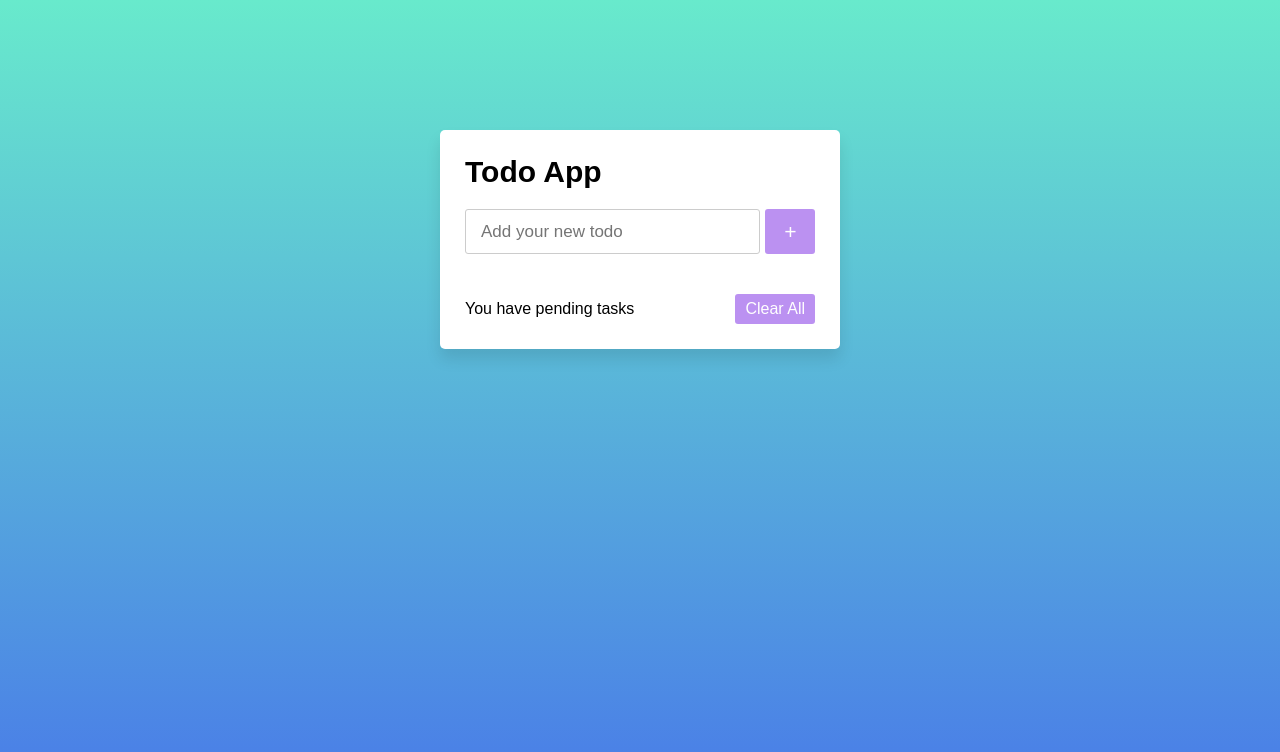
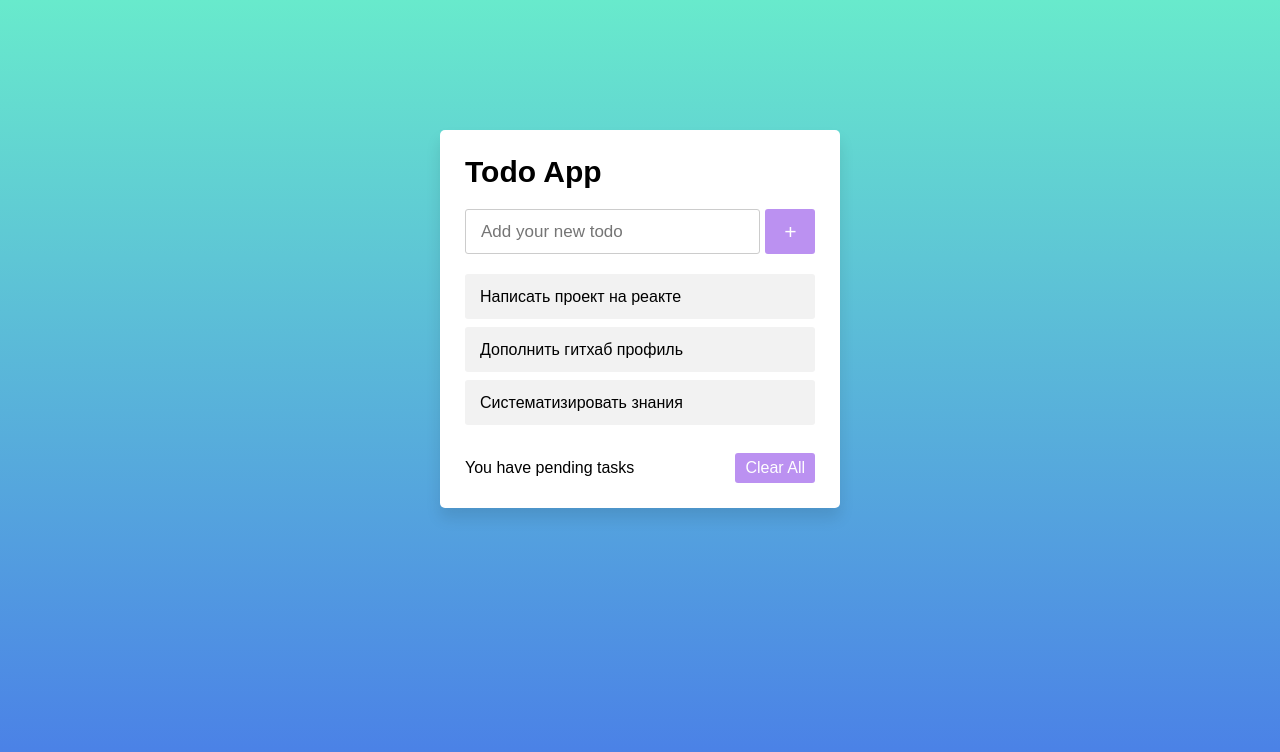
Before and after one commit to FedorLivshits/ToDoList-React, a React (Create React App) app: page / in a window 1280 px wide. Shown: the top 752 px of the page. Built offline with nearby package versions, Linux system fonts and the light colour scheme.

Commit message:
different components, map

```diff
--- a/src/App.js
+++ b/src/App.js
@@ -1,6 +1,6 @@
 import './App.css';
 import React from "react";
-import ToDoList from "./ToDoList/ToDoList";
+import ToDoList from "./Components/ToDoList";
 
 function App() {
     return (
--- /dev/null
+++ b/src/Components/ToDoList.jsx
@@ -0,0 +1,44 @@
+import React from "react";
+
+
+function ToDoList(props) {
+    let tasks = [
+        {id: 1, taskText: 'Написать проект на реакте', isDone: false},
+        {id: 2, taskText: 'Дополнить гитхаб профиль', isDone: false},
+        {id: 3, taskText: 'Систематизировать знания', isDone: false},
+    ]
+    let tasksElements = tasks.map(t => (<Task id={t.id} taskText={t.taskText} isDone={t.isDone}/>))
+    return (
+        <div className="wrapper">
+            <header>Todo App</header>
+            <ToDoInput/>
+            <ul className="todoList">
+            {tasksElements}
+            </ul>
+            <div className="footer">
+                <span>You have <span className="pendingTasks">
+                </span>pending tasks</span>
+                <button>Clear All</button>
+            </div>
+        </div>
+
+    )
+
+}
+
+function ToDoInput(props) {
+    return (
+        <div className="inputField">
+            <input type="text" placeholder="Add your new todo"/>
+            <button><i className="fas fa-plus">+</i></button>
+        </div>
+    )
+}
+
+function Task(props) {
+    return (
+        <li>{props.taskText}</li>
+    )
+}
+
+export default ToDoList;
--- a/src/ToDoList/ToDoList.jsx
+++ /dev/null
@@ -1,25 +0,0 @@
-import React from "react";
-
-function ToDoList() {
-
-    return (
-        <div className="wrapper">
-            <header>Todo App</header>
-            <div className="inputField">
-                <input type="text" placeholder="Add your new todo"/>
-                <button><i className="fas fa-plus">+</i></button>
-            </div>
-            <ul className="todoList">
-            </ul>
-            <div className="footer">
-                <span>You have <span className="pendingTasks">
-                </span>pending tasks</span>
-                <button>Clear All</button>
-            </div>
-        </div>
-
-    )
-
-}
-
-export default ToDoList;
--- a/src/redux/todo-reducer.js
+++ b/src/redux/todo-reducer.js
@@ -1,6 +1,5 @@
 const ADD_TASK = 'todo/ADD-TASK';
 const DELETE_TASK = 'todo/DELETE-TASK';
-
 
 
 let initialState = {
```
Also changed, not shown: src/Components/ToDoListContainer.jsx (added, +22 -0 lines), src/ToDoList/ToDoListContainer.jsx (deleted).
